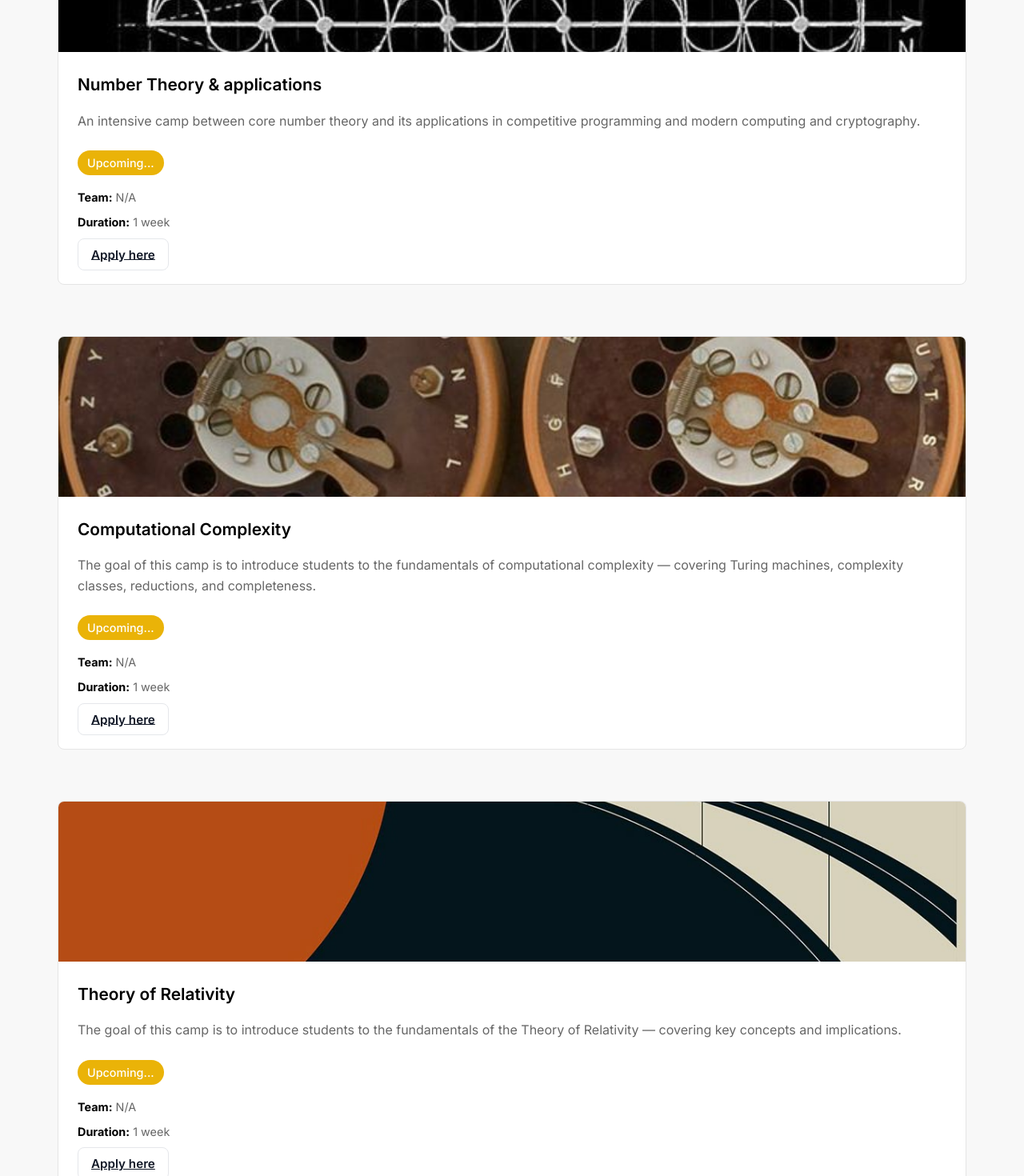
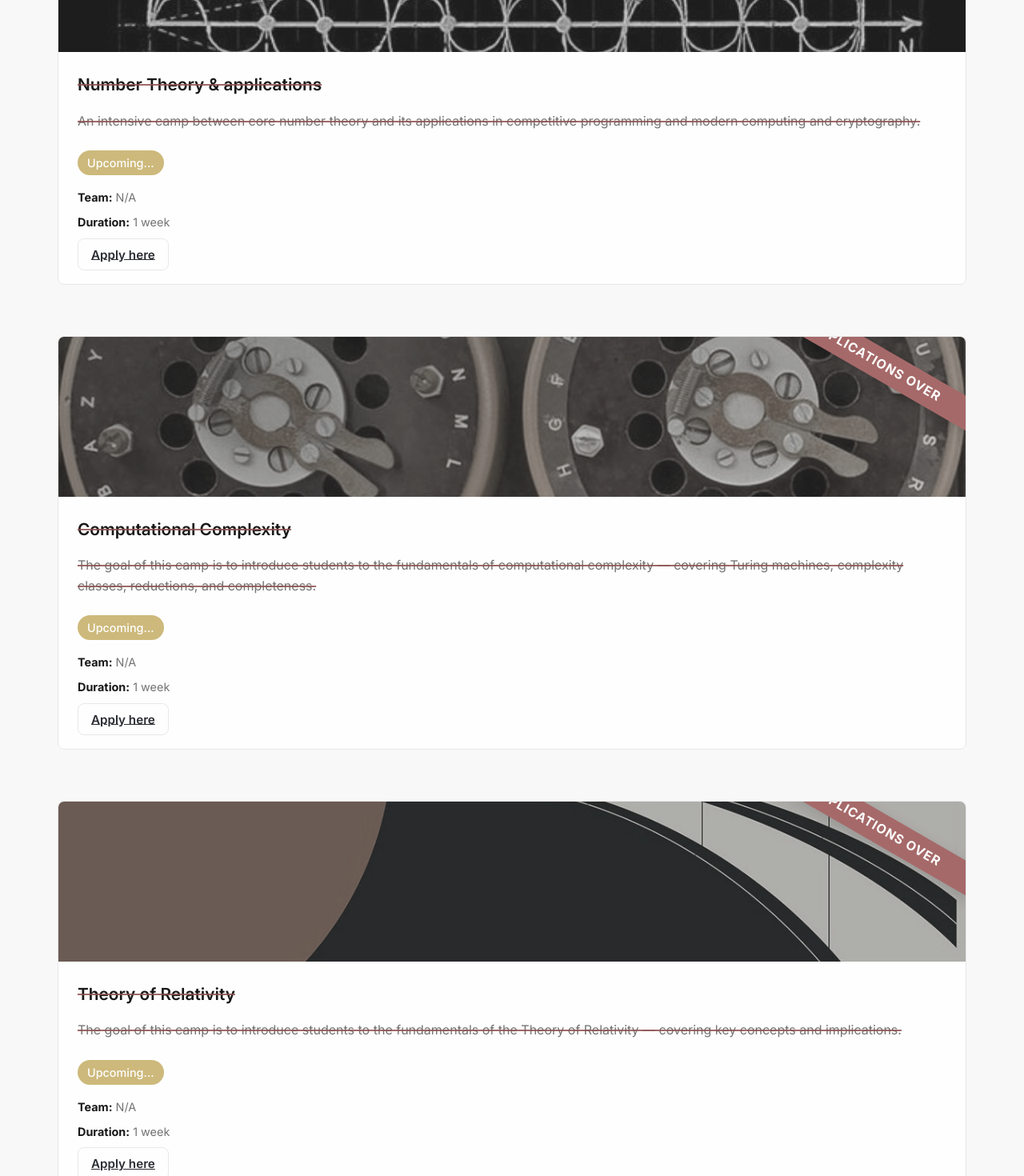
Before and after one commit to Singularityy0/scimathsoc, a React (Create React App) app: page /projects in a window 1280 px wide. Shown: the part 440-1910 px from the top of the page at 80% size. Built offline with nearby package versions, Linux system fonts and the light colour scheme.

Commit message:
closed projects

```diff
--- a/src/pages/Projects.css
+++ b/src/pages/Projects.css
@@ -257,6 +257,42 @@
   box-shadow: 0 6px 16px rgba(255,255,255,0.08);
 }
 
+/* Closed project visual treatment */
+.project-card.closed {
+  filter: grayscale(60%);
+  opacity: 0.9;
+  position: relative;
+}
+
+.project-card.closed .project-content {
+  position: relative;
+}
+
+.project-card.closed .project-description,
+.project-card.closed .project-content h3 {
+  text-decoration: line-through;
+  text-decoration-thickness: 2px;
+  text-decoration-color: rgba(220,38,38,0.85);
+}
+
+.project-card.closed .project-img-tag {
+  filter: brightness(0.8) contrast(0.95) grayscale(50%);
+}
+
+.project-card.closed::after {
+  content: "APPLICATIONS OVER";
+  position: absolute;
+  top: 12px;
+  right: -36px;
+  background: #ef4444;
+  color: #fff;
+  transform: rotate(30deg);
+  padding: 6px 56px;
+  font-weight: 700;
+  letter-spacing: 1px;
+  box-shadow: 0 6px 18px rgba(0,0,0,0.15);
+}
+
 /* Responsive Design */
 @media (max-width: 768px) {
   .projects-page {
--- a/src/pages/Projects.js
+++ b/src/pages/Projects.js
@@ -24,7 +24,7 @@ const Projects = () => {
           animate={{ opacity: 1, y: 0 }}
           transition={{ duration: 0.6, delay: 0.2 }}
         >
-          <div className="project-card">
+          <div className="project-card closed">
             <div className="project-image">
               <img
                 src="/projectsimg/nt.jpg"
@@ -66,7 +66,7 @@ const Projects = () => {
           animate={{ opacity: 1, y: 0 }}
           transition={{ duration: 0.6, delay: 0.2 }}
         >
-          <div className="project-card">
+          <div className="project-card closed">
             <div className="project-image">
               <img
                 src="/projectsimg/cc.jpg"
@@ -111,7 +111,7 @@ complexity — covering Turing machines, complexity classes, reductions, and com
           animate={{ opacity: 1, y: 0 }}
           transition={{ duration: 0.6, delay: 0.2 }}
         >
-          <div className="project-card">
+          <div className="project-card closed">
             <div className="project-image">
               <img
                 src="/projectsimg/rt.jpg"
@@ -157,7 +157,7 @@ complexity — covering Turing machines, complexity classes, reductions, and com
           animate={{ opacity: 1, y: 0 }}
           transition={{ duration: 0.6, delay: 0.2 }}
         >
-          <div className="project-card">
+          <div className="project-card closed">
             <div className="project-image">
               <img
                 src="/projectsimg/mml.jpg"
@@ -203,7 +203,7 @@ complexity — covering Turing machines, complexity classes, reductions, and com
           animate={{ opacity: 1, y: 0 }}
           transition={{ duration: 0.6, delay: 0.2 }}
         >
-          <div className="project-card">
+          <div className="project-card closed">
             <div className="project-image">
               <img
                 src="/projectsimg/qc.jpg"
```
